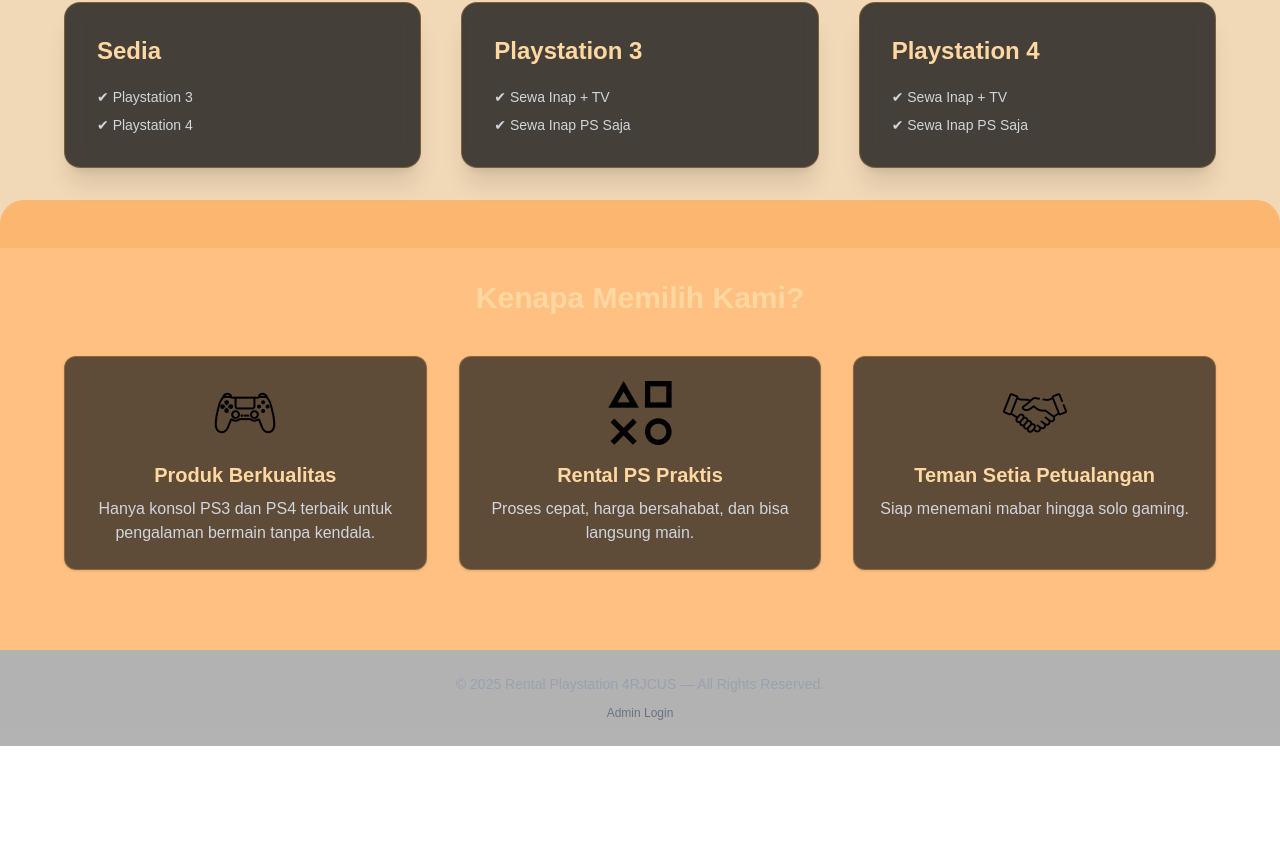
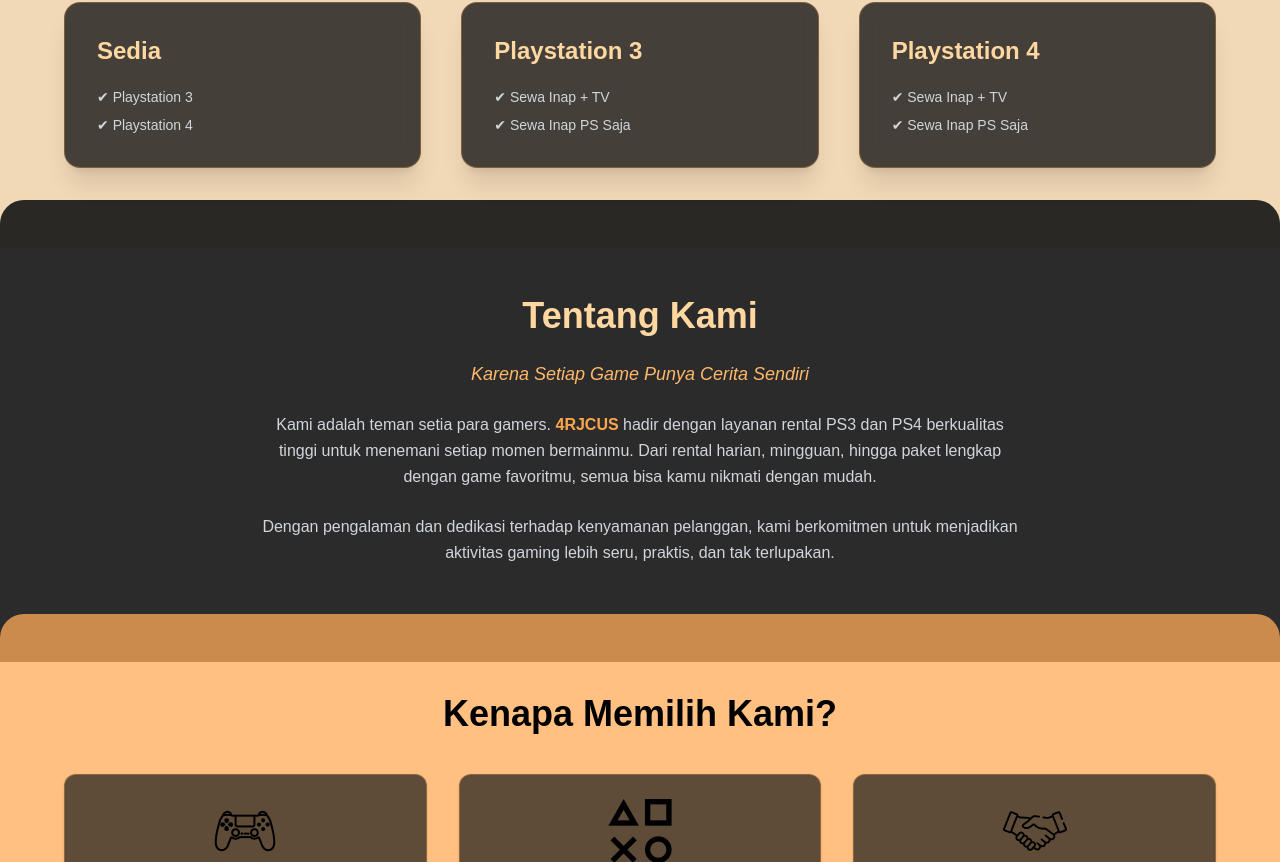
Before and after one commit to azmi0909ara/Rental_4RJCUS, a Next.js app: page / in a window 1280 px wide. Shown: the part 798-1660 px from the top of the page. Before the commit the page ends 1544 px from the top, so only its background shows below. Built offline with nearby package versions, Linux system fonts and the light colour scheme.

Commit message:
about me

```diff
--- a/app/category/page.tsx
+++ b/app/category/page.tsx
@@ -32,7 +32,7 @@
         {/* BACKGROUND */}
         <div
           className="absolute inset-0 bg-cover bg-center brightness-90 z-0"
-          style={{ backgroundImage: "url('/bkg1.jpg')" }}
+          style={{ backgroundImage: "url('/bkg2.jpeg')" }}
         ></div>
         <div className="absolute inset-0 bg-black/60 z-0"></div>
 
--- a/app/daftar-harga/page.tsx
+++ b/app/daftar-harga/page.tsx
@@ -34,7 +34,7 @@
         {/* BACKGROUND */}
         <div
           className="absolute inset-0 bg-cover bg-center brightness-90 z-0"
-          style={{ backgroundImage: "url('/bkg1.jpg')" }}
+          style={{ backgroundImage: "url('/bkg2.jpeg')" }}
         ></div>
         <div className="absolute inset-0 bg-black/60 z-0"></div>
 
--- a/app/login/page.tsx
+++ b/app/login/page.tsx
@@ -48,7 +48,7 @@
     <div className="min-h-screen relative flex items-center justify-center p-4">
       <div
         className="absolute inset-0 bg-cover bg-center"
-        style={{ backgroundImage: "url('/bkg1.jpg')" }}
+        style={{ backgroundImage: "url('/bkg2.jpeg')" }}
       ></div>
       <div className="absolute inset-0 bg-black/75 backdrop-blur-sm"></div>
 
--- a/app/order/page.tsx
+++ b/app/order/page.tsx
@@ -86,7 +86,7 @@
       {/* BACKGROUND */}
       <div
         className="absolute inset-0 bg-cover bg-center brightness-90"
-        style={{ backgroundImage: "url('/bkg1.jpg')" }}
+        style={{ backgroundImage: "url('/bkg2.jpeg')" }}
       />
       <div className="absolute inset-0 bg-black/70" />
 
--- a/app/page.tsx
+++ b/app/page.tsx
@@ -19,7 +19,7 @@
         {/* Background */}
         <div
           className="absolute inset-0 bg-cover bg-center brightness-90"
-          style={{ backgroundImage: "url('/bkg1.jpg')" }}
+          style={{ backgroundImage: "url('/bkg2.jpeg')" }}
         />
         <div className="absolute inset-0 bg-black/60" />
 
@@ -125,6 +125,46 @@
         </div>
       </motion.section>
 
+{/* ================= TENTANG KAMI ================= */}
+<motion.section
+  className="px-6 py-24 rounded-t-3xl -mt-12"
+  style={{ backgroundColor: "rgba(26, 26, 26, 0.92)" }}
+  initial="hidden"
+  whileInView="visible"
+  viewport={{ once: true, amount: 0.2 }}
+>
+  <motion.div
+    className="max-w-5xl mx-auto text-center space-y-6"
+    variants={fadeUp}
+  >
+    <h2
+      className="text-4xl font-extrabold"
+      style={{ color: "#FFD7A1" }}
+    >
+      Tentang Kami
+    </h2>
+
+    <p className="text-lg italic text-orange-300">
+      Karena Setiap Game Punya Cerita Sendiri
+    </p>
+
+    <p className="text-gray-300 leading-relaxed max-w-3xl mx-auto">
+      Kami adalah teman setia para gamers. <span className="text-[#FFA64D] font-semibold">4RJCUS</span> hadir dengan layanan
+      rental PS3 dan PS4 berkualitas tinggi untuk menemani setiap
+      momen bermainmu. Dari rental harian, mingguan, hingga paket
+      lengkap dengan game favoritmu, semua bisa kamu nikmati dengan
+      mudah.
+    </p>
+
+    <p className="text-gray-300 leading-relaxed max-w-3xl mx-auto">
+      Dengan pengalaman dan dedikasi terhadap kenyamanan pelanggan,
+      kami berkomitmen untuk menjadikan aktivitas gaming lebih seru,
+      praktis, dan tak terlupakan.
+    </p>
+  </motion.div>
+</motion.section>
+
+
       {/* ================= KEUNGGULAN ================= */}
       <motion.section
         className="px-6 py-20 rounded-t-3xl -mt-12"
@@ -134,8 +174,8 @@
         viewport={{ once: true, amount: 0.2 }}
       >
         <motion.h2
-          className="text-3xl font-bold text-center mb-10"
-          style={{ color: "#FFD7A1" }}
+          className="text-4xl font-bold text-center mb-10"
+          style={{ color: "#000000ff" }}
           variants={fadeUp}
         >
           Kenapa Memilih Kami?
--- a/app/ps3/page.tsx
+++ b/app/ps3/page.tsx
@@ -13,7 +13,7 @@
         {/* BACKGROUND */}
         <div
           className="absolute inset-0 bg-cover bg-center brightness-90 z-0"
-          style={{ backgroundImage: "url('/bkg1.jpg')" }}
+          style={{ backgroundImage: "url('/bkg2.jpeg')" }}
         ></div>
         <div className="absolute inset-0 bg-black/60 z-0"></div>
 
--- a/app/ps4/page.tsx
+++ b/app/ps4/page.tsx
@@ -13,7 +13,7 @@
         {/* BACKGROUND */}
         <div
           className="absolute inset-0 bg-cover bg-center brightness-90 z-0"
-          style={{ backgroundImage: "url('/bkg1.jpg')" }}
+          style={{ backgroundImage: "url('/bkg2.jpeg')" }}
         ></div>
         <div className="absolute inset-0 bg-black/60 z-0"></div>
 
```
Also changed, not shown: public/bkg2.jpeg (added).
